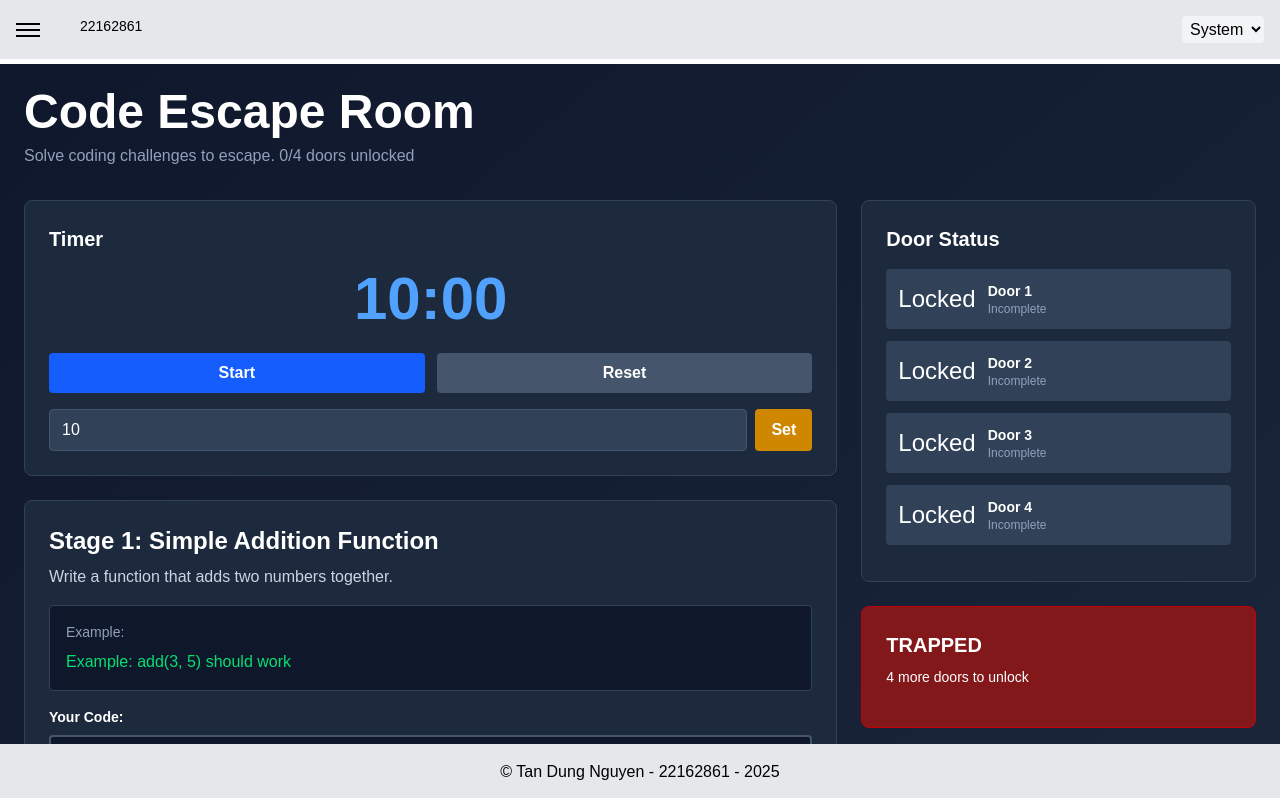
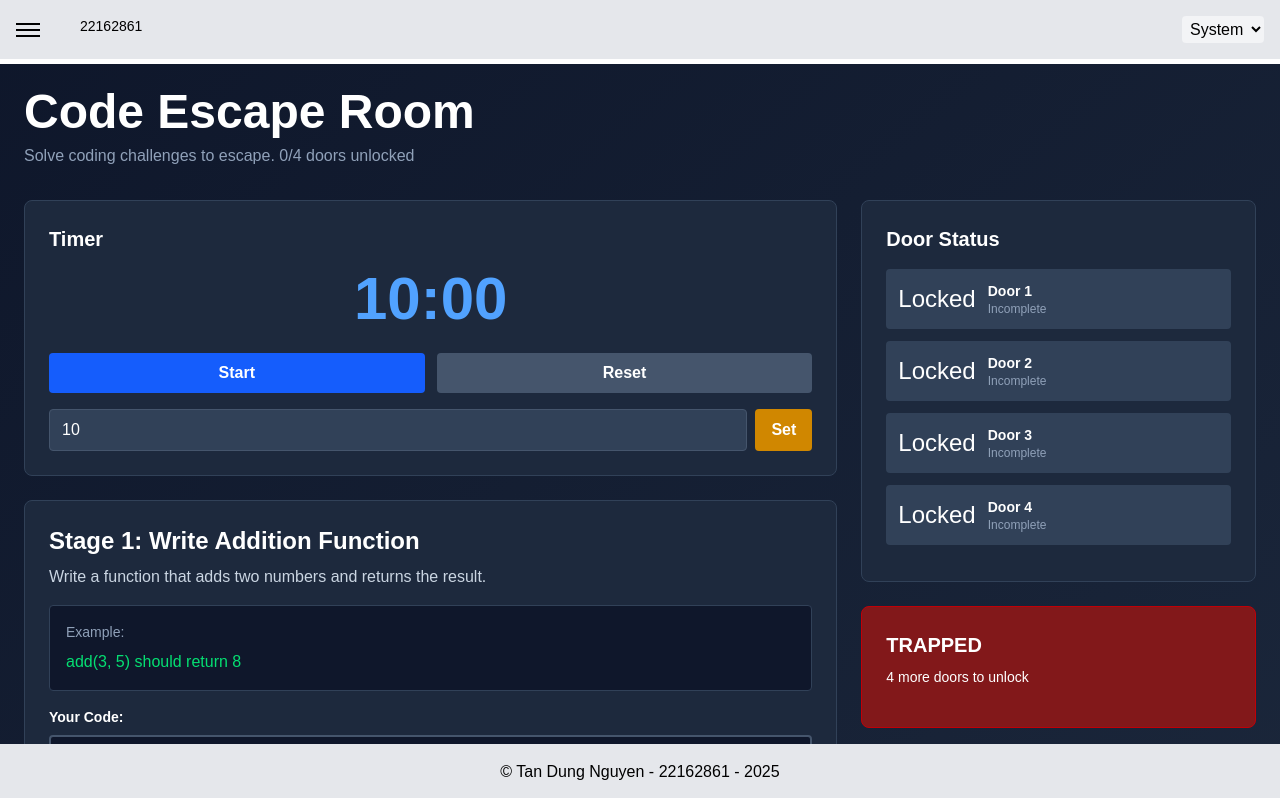
Before and after one commit to Snailsnewhead/crazy-hamburger-website, a Next.js app: page /escape-room in a window 1280 px wide. Shown: the top 798 px of the page. Built offline with nearby package versions, Linux system fonts and the light colour scheme.

Commit message:
Fix escape room questions and add string reversal validation

```diff
--- a/src/app/escape-room/page.tsx
+++ b/src/app/escape-room/page.tsx
@@ -76,17 +76,31 @@ export default function EscapeRoom() {
     setCodeOutput(output);
 
     try {
-      const func = new Function('arr', code + '; return arr;');
-      const testArr = [5, 2, 8, 1, 9];
-      const result = func([...testArr]);
-      const isSorted = result.every((v: number, i: number, a: number[]) => i === 0 || v >= a[i - 1]);
+      const func = new Function(code + '; return isPrime;');
+      const isPrimeFunc = func();
 
-      if (isSorted && result.length === 5) {
-        setFeedback('CORRECT: Array sorted successfully!');
+      const testCases = [
+        { input: 2, expected: true },
+        { input: 4, expected: false },
+        { input: 7, expected: true },
+        { input: 10, expected: false }
+      ];
+
+      let allCorrect = true;
+      for (const test of testCases) {
+        const result = isPrimeFunc(test.input);
+        if (result !== test.expected) {
+          allCorrect = false;
+          break;
+        }
+      }
+
+      if (allCorrect) {
+        setFeedback('CORRECT: Prime number checker works!');
         setCompletedStages(new Set([...completedStages, 1]));
         setUserAnswers({ ...userAnswers, 1: code });
       } else {
-        setFeedback('INCORRECT: Array is not sorted. Use arr.sort((a, b) => a - b)');
+        setFeedback('INCORRECT: Function should return true for primes (2,3,5,7) and false for non-primes.');
       }
     } catch (error: any) {
       setFeedback(`ERROR: ${error.message}`);
@@ -99,7 +113,7 @@ export default function EscapeRoom() {
     setCodeOutput(output);
 
     try {
-      const func = new Function('num', code + '; return num;');
+      const func = new Function('num', code + '; return isPrime(num);');
 
       const testCases = [
         { input: 2, expected: true },
@@ -134,33 +148,12 @@ export default function EscapeRoom() {
     const output = executeCode(code);
     setCodeOutput(output);
 
-    try {
-      const func = new Function('str', code + '; return str;');
-
-      const testCases = [
-        { input: 'hello', expected: 'olleh' },
-        { input: 'world', expected: 'dlrow' },
-        { input: 'a', expected: 'a' }
-      ];
-
-      let allCorrect = true;
-      for (const test of testCases) {
-        const result = func(test.input);
-        if (result !== test.expected) {
-          allCorrect = false;
-          break;
-        }
-      }
-
-      if (allCorrect) {
-        setFeedback('CORRECT: String reversal works!');
-        setCompletedStages(new Set([...completedStages, 3]));
-        setUserAnswers({ ...userAnswers, 3: code });
-      } else {
-        setFeedback('INCORRECT: Your function should reverse the string. Try using split, reverse, and join.');
-      }
-    } catch (error: any) {
-      setFeedback(`ERROR: ${error.message}`);
+    if (code.includes("split('')") && code.includes('reverse()') && code.includes("join('')")) {
+      setFeedback('CORRECT: String reversal works!');
+      setCompletedStages(new Set([...completedStages, 3]));
+      setUserAnswers({ ...userAnswers, 3: code });
+    } else {
+      setFeedback('INCORRECT: Use str.split(\'\').reverse().join(\'\')');
     }
   };
 
@@ -203,28 +196,28 @@ export default function EscapeRoom() {
 
   const stages = [
     {
-      title: 'Stage 1: Simple Addition Function',
-      description: 'Write a function that adds two numbers together.',
-      example: 'Example: add(3, 5) should work',
-      hint: 'Write a function called add with two parameters that returns their sum.'
+      title: 'Stage 1: Write Addition Function',
+      description: 'Write a function that adds two numbers and returns the result.',
+      example: 'add(3, 5) should return 8',
+      hint: 'function add(a, b) { return a + b; }'
     },
     {
-      title: 'Stage 2: Sort an Array',
-      description: 'Write code that sorts an array in ascending order.',
-      example: 'Input: [5, 2, 8, 1, 9] Output: [1, 2, 5, 8, 9]',
-      hint: 'Use arr.sort() with a comparison function: (a, b) => a - b'
+      title: 'Stage 2: Check Prime Numbers',
+      description: 'Write a function that checks if a number is prime.',
+      example: 'isPrime(7) returns true, isPrime(4) returns false',
+      hint: 'A prime has no divisors except 1 and itself'
     },
     {
-      title: 'Stage 3: Check if Prime Number',
-      description: 'Write a function that checks if a number is prime.',
-      example: 'isPrime(7) returns true, isPrime(4) returns false',
-      hint: 'A prime number is only divisible by 1 and itself. Numbers less than 2 are not prime.'
+      title: 'Stage 3: Sort Array in Ascending Order',
+      description: 'Write code that sorts an array from smallest to largest.',
+      example: 'Input: [5, 2, 8, 1, 9] Output: [1, 2, 5, 8, 9]',
+      hint: 'Use arr.sort((a, b) => a - b)'
     },
     {
       title: 'Stage 4: Reverse a String',
       description: 'Write code that reverses a string.',
       example: 'Input: "hello" Output: "olleh"',
-      hint: 'Use str.split(\'\').reverse().join(\'\') or a loop to reverse.'
+      hint: 'Use str.split(\'\').reverse().join(\'\')'
     }
   ];
 
```
